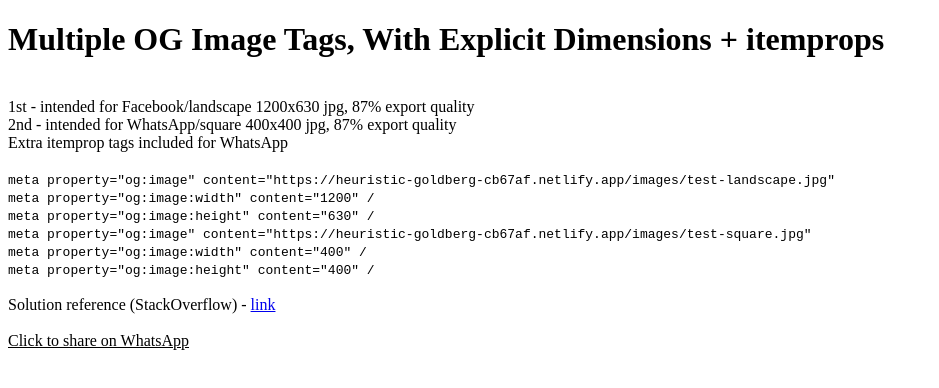
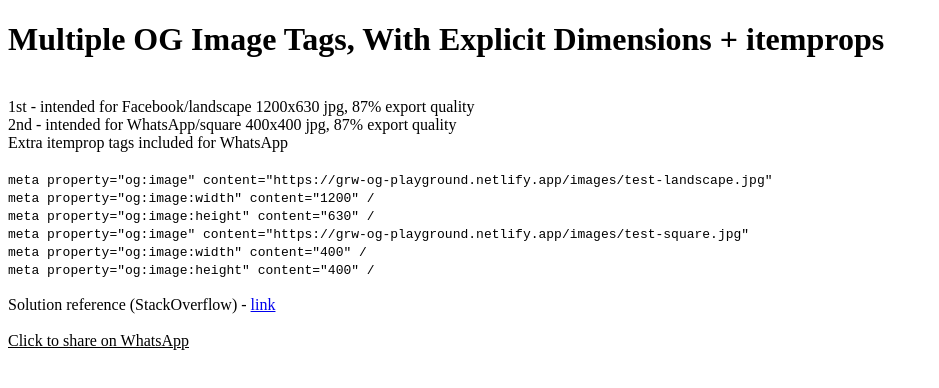
Before and after one commit to DabaloSe7en/og-testing, a plain HTML site: page web/example-3.html in a window 1280 px wide. Shown: the whole page, without its empty margins (0-939 px from the left). Drawn offline with Linux system fonts and the light colour scheme.

Commit message:
Update urls

```diff
--- a/web/example-3.html
+++ b/web/example-3.html
@@ -5,10 +5,10 @@
   <meta http-equiv="X-UA-Compatible" content="IE=edge">
   <meta name="viewport" content="width=device-width, initial-scale=1.0">
   <title>WhatsApp Test - Multiple OG Image Tags, With Explicit Dimensions + itemprops</title>
-  <meta property="og:image" content="https://heuristic-goldberg-cb67af.netlify.app/images/test-landscape.jpg">
+  <meta property="og:image" content="https://grw-og-playground.netlify.app/images/test-landscape.jpg">
   <meta property="og:image:width" content="1200" />
   <meta property="og:image:height" content="630" />
-  <meta property="og:image" content="https://heuristic-goldberg-cb67af.netlify.app/images/test-square.jpg">
+  <meta property="og:image" content="https://grw-og-playground.netlify.app/images/test-square.jpg">
   <meta property="og:image:width" content="400" />
   <meta property="og:image:height" content="400" />
   <script src="scripts/handlers.js"></script>
@@ -27,10 +27,10 @@
   Extra itemprop tags included for WhatsApp
   <br /><br />
   <code>
-    meta property="og:image" content="https://heuristic-goldberg-cb67af.netlify.app/images/test-landscape.jpg"<br />
+    meta property="og:image" content="https://grw-og-playground.netlify.app/images/test-landscape.jpg"<br />
     meta property="og:image:width" content="1200" /<br />
     meta property="og:image:height" content="630" /<br />
-    meta property="og:image" content="https://heuristic-goldberg-cb67af.netlify.app/images/test-square.jpg"<br />
+    meta property="og:image" content="https://grw-og-playground.netlify.app/images/test-square.jpg"<br />
     meta property="og:image:width" content="400" /<br />
     meta property="og:image:height" content="400" /
   </code>
@@ -38,8 +38,8 @@
   Solution reference (StackOverflow) - <a href="https://stackoverflow.com/questions/65329965/open-graph-tag-for-whatsapp-link-sharing/65358718#65358718" target="_blank">link</a>
   <br /><br />
   <div class="btn-whats-app" onclick="handleWhatsAppClick()">Click to share on WhatsApp</div>
-  <link id="prop-thumbnail-url" itemprop="thumbnailUrl" href="https://heuristic-goldberg-cb67af.netlify.app/images/test-square.jpg">
+  <link id="prop-thumbnail-url" itemprop="thumbnailUrl" href="https://grw-og-playground.netlify.app/images/test-square.jpg">
   <span itemprop="thumbnail" itemscope itemtype="http://schema.org/ImageObject"></span>
-  <link id="prop-url" itemprop="url" href="https://heuristic-goldberg-cb67af.netlify.app/images/test-square.jpg">
+  <link id="prop-url" itemprop="url" href="https://grw-og-playground.netlify.app/images/test-square.jpg">
 </body>
 </html>
```
Also changed, not shown: web/example-1.html (+4 -4 lines), web/example-2.html (+2 -2 lines), web/example-4.html (+8 -8 lines).
